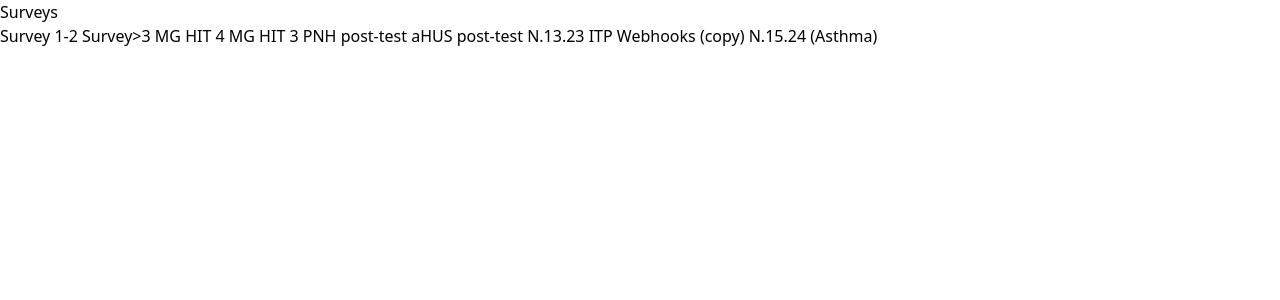
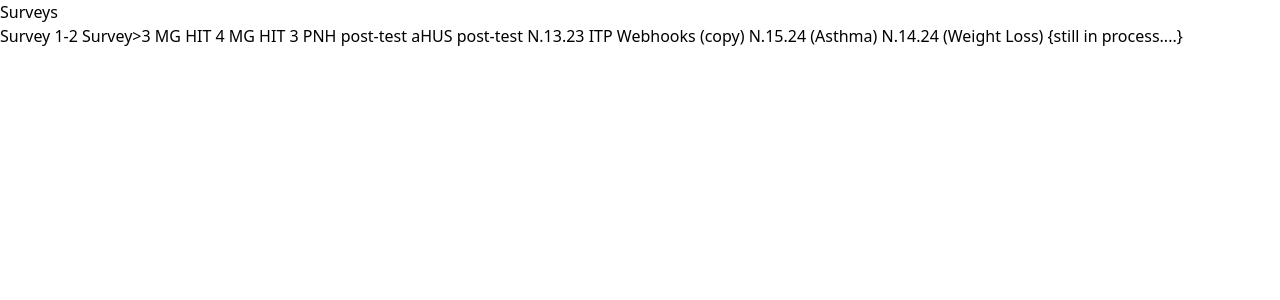
Before and after one commit to AdebestAA/medscape-quiz, a Next.js app: page / in a window 1280 px wide. Shown: the top 300 px of the page. Built offline with nearby package versions, Linux system fonts and the light colour scheme.

Commit message:
weight loss coming

```diff
--- a/src/app/page.js
+++ b/src/app/page.js
@@ -3,9 +3,11 @@ import Link from "next/link";
 
 export default function Home() {
   return (
-   <main className={"flex flex-col justify-center items-center  h-screen bg-[#F7F7F6] "}>
+   <main className={"h-screen bg-[#F7F7F6] overflow-y-scroll"}>
+<div className="flex flex-col justify-center items-center">
 
-<h1 className="italic underline font-semibold text-lg">Surveys</h1>
+
+<h1 className="italic underline font-semibold text-lg mt-4">Surveys</h1>
 <div className="w-full">
 {surveyInfos.map((item,index)=>{
 
@@ -17,7 +19,7 @@ export default function Home() {
 })}
 
 </div>
-
+</div>
     </main>
   );
 }
@@ -64,4 +66,9 @@ const surveyInfos = [
     name:"N.15.24 (Asthma)",
     link:"/n-ashtma"
   },
+  {
+    id:"9",
+    name:"N.14.24 (Weight Loss) {still in process....}",
+    link:"/n-weight-loss"
+  },
 ]
```
Also changed, not shown: src/app/n-weight-loss/page.jsx (added, +44 -0 lines).
